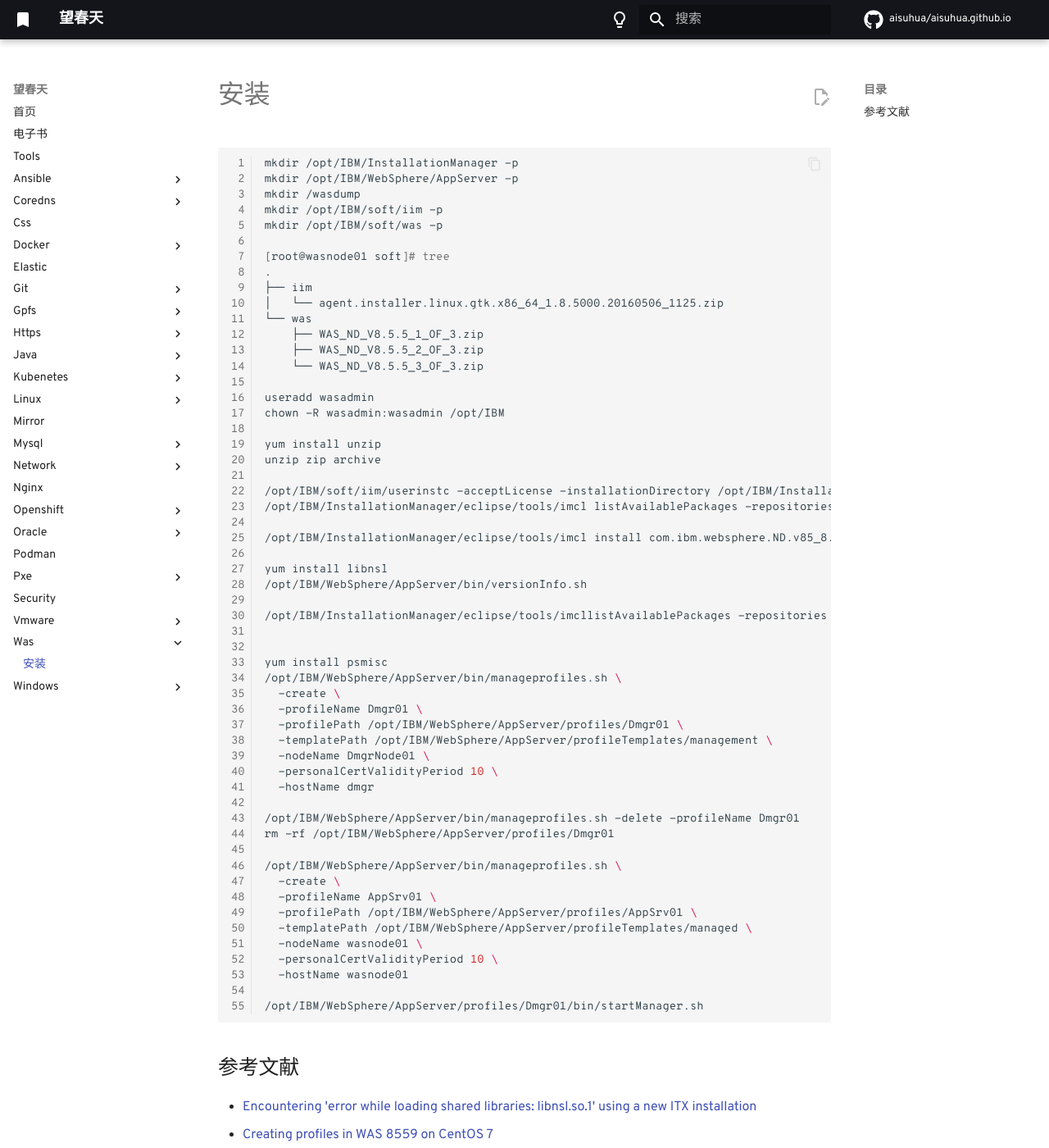
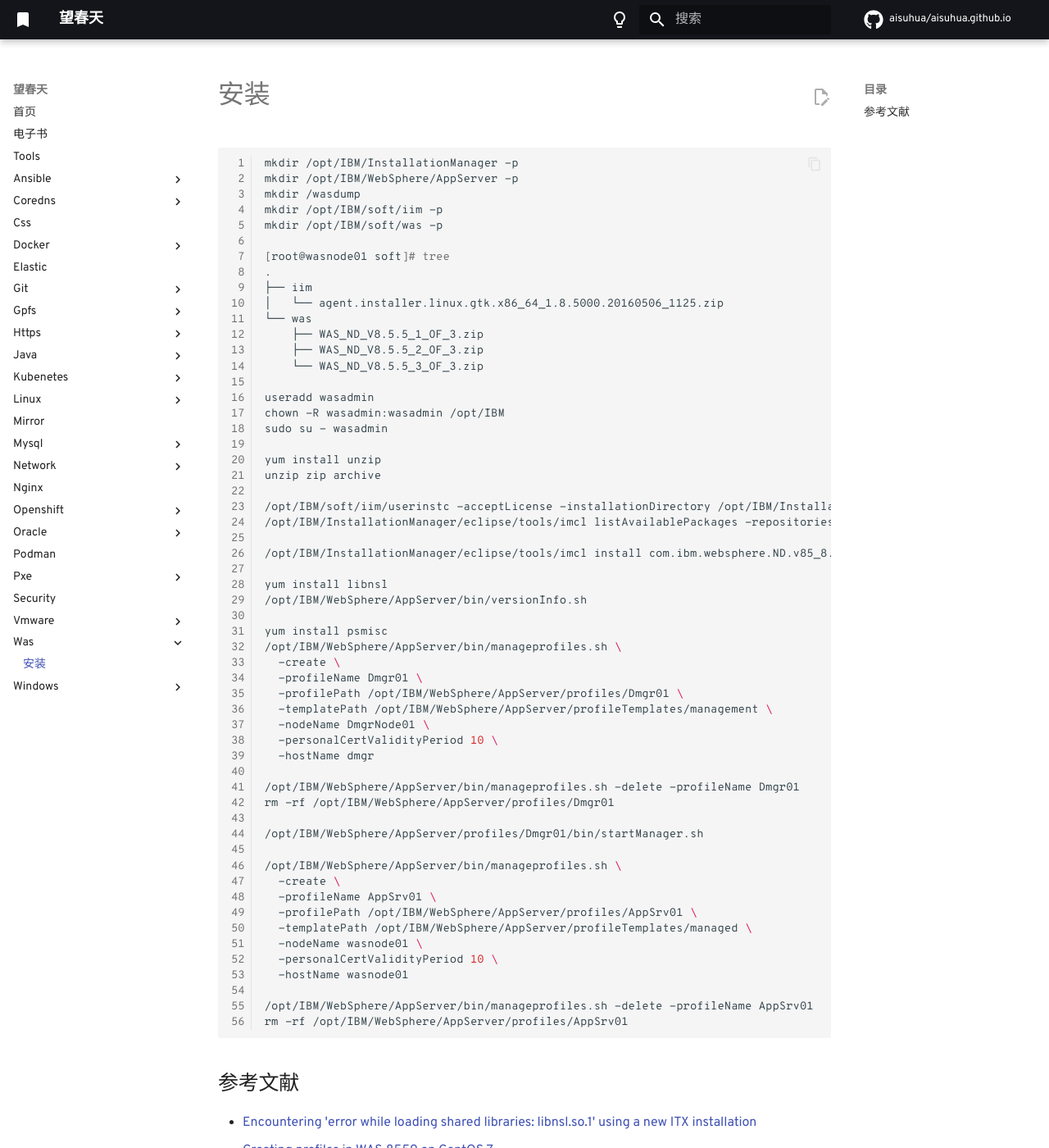
Before and after one commit to aisuhua/aisuhua.github.io, an MkDocs documentation site: the page built from docs/was/install.md, in a window 1280 px wide and 1400 px high. Shown: the whole window at 82% size. Built offline with MkDocs 1.6.1 and Material for MkDocs 9.7.7, drawn with Linux system fonts in a browser that asks for light colours; comment, search, counter and statistics services are not loaded.

Commit message:
install.md

````diff
--- a/docs/was/install.md
+++ b/docs/was/install.md
@@ -18,6 +18,7 @@
 
 useradd wasadmin
 chown -R wasadmin:wasadmin /opt/IBM
+sudo su - wasadmin
 
 yum install unzip
 unzip zip archive
@@ -29,9 +30,6 @@
 
 yum install libnsl
 /opt/IBM/WebSphere/AppServer/bin/versionInfo.sh
-
-/opt/IBM/InstallationManager/eclipse/tools/imcllistAvailablePackages -repositories /opt/IBM/soft/ihs/repository.config -features -long
-
 
 yum install psmisc
 /opt/IBM/WebSphere/AppServer/bin/manageprofiles.sh \
@@ -46,6 +44,8 @@
 /opt/IBM/WebSphere/AppServer/bin/manageprofiles.sh -delete -profileName Dmgr01
 rm -rf /opt/IBM/WebSphere/AppServer/profiles/Dmgr01
 
+/opt/IBM/WebSphere/AppServer/profiles/Dmgr01/bin/startManager.sh
+
 /opt/IBM/WebSphere/AppServer/bin/manageprofiles.sh \
   -create \
   -profileName AppSrv01 \
@@ -55,7 +55,8 @@
   -personalCertValidityPeriod 10 \
   -hostName wasnode01
 
-/opt/IBM/WebSphere/AppServer/profiles/Dmgr01/bin/startManager.sh
+/opt/IBM/WebSphere/AppServer/bin/manageprofiles.sh -delete -profileName AppSrv01
+rm -rf /opt/IBM/WebSphere/AppServer/profiles/AppSrv01
 ```
 
 ## 参考文献
````
